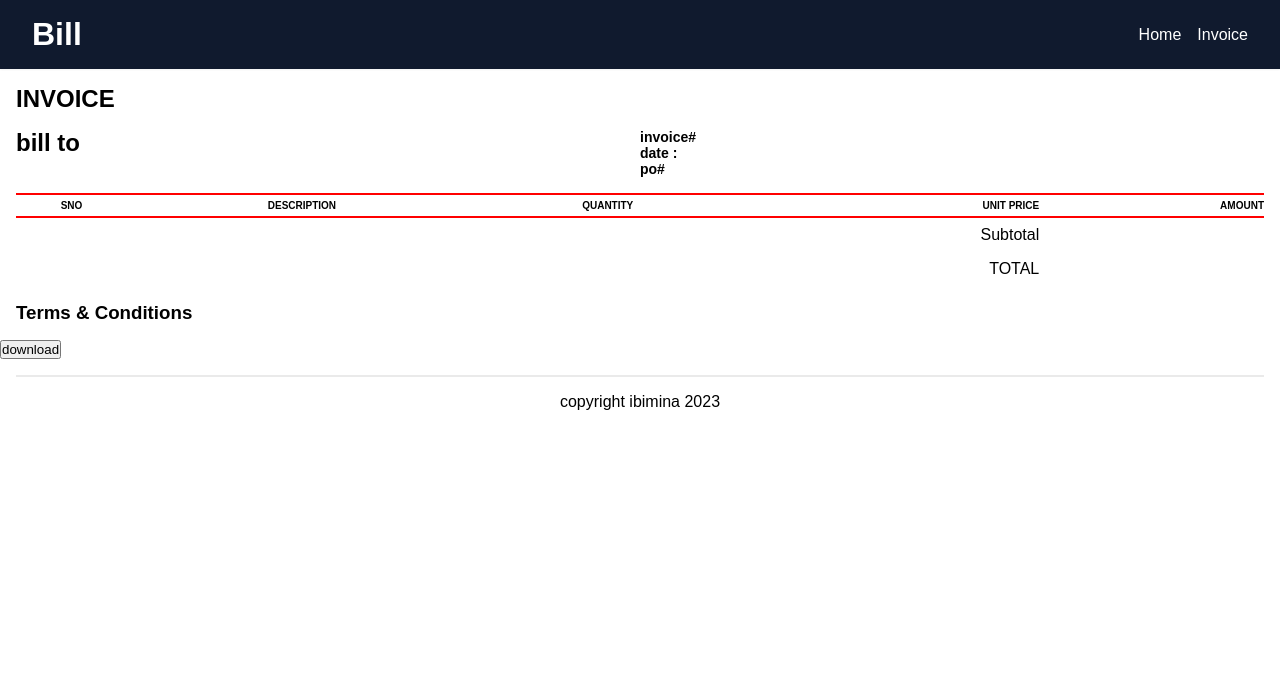
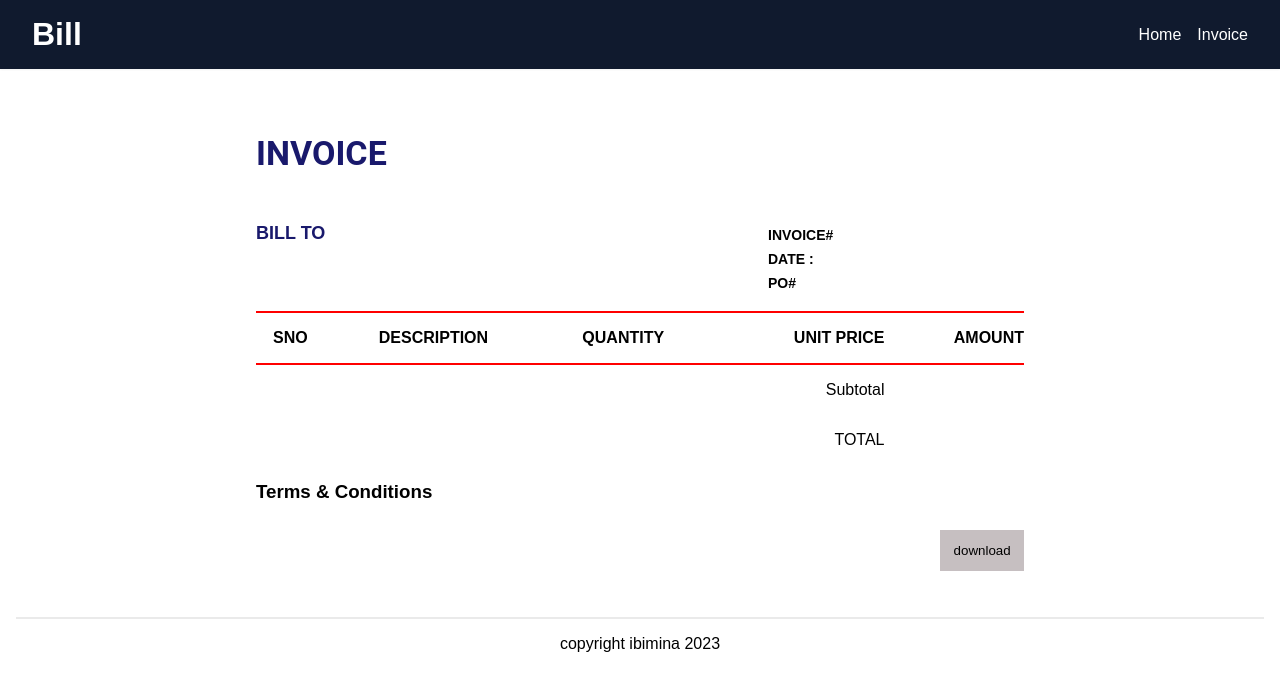
Before and after one commit to ibimina/Bill, a Next.js app: page /invoice in a window 1280 px wide. Shown: the top 690 px of the page. Built offline with nearby package versions, Linux system fonts and the light colour scheme.

Commit message:
style: update styler sheet

```diff
--- a/src/styles/Invoice.module.css
+++ b/src/styles/Invoice.module.css
@@ -1,9 +1,12 @@
+.template_wrapper {
+    padding: 1em;
+    max-width: 800px;
+    margin: 3em auto 0;
+}
 
-.container{
-    padding: 1em;
-}.address {
+.address {
     display: grid;
-    grid-template-columns: 1fr 1fr;
+    grid-template-columns: 2fr 1fr;
 }
 
 .sender {
@@ -16,20 +19,38 @@
 
 .uppercase {
     text-transform: uppercase;
+    margin-bottom: 1em;
+    color: rgb(25, 25, 108);
+    font-family: 'Roboto', sans-serif;
+    font-size: 34px;
+}
+
+.bill {
+    text-transform: uppercase;
+    margin-bottom: 0.2em;
+    color: rgb(25, 25, 108);
+    font-size:18px;
+}
+
+.bill_address {
+    line-height: 1.2em;
+    font-weight: 500;
 }
 
 .semi {
-    font-weight: 600;
+    font-weight: 700;
 }
 
 .font_mid {
     font-size: 14px;
+    text-transform: uppercase;
 }
 
 .flex {
     display: flex;
     align-items: center;
     justify-content: space-between;
+    line-height: 1.5em;
 }
 
 .table {
@@ -43,7 +64,6 @@
     border-bottom: 2px solid red;
     text-transform: uppercase;
     font-size: 10px;
-
 }
 
 .bold {
@@ -53,7 +73,7 @@
 }
 
 .padding {
-    padding: 0.5em 0;
+    padding: 1em 0;
 }
 
 .end {
@@ -72,3 +92,31 @@
     margin-top: 2em;
     margin-left: 85%;
 }
+
+.btn {
+    display: block;
+    margin: 1em 0;
+    padding: 1em;
+    border: none;
+    cursor: pointer;
+    margin-top: 2em;
+    margin-left: auto;
+    background-color: rgb(198, 191, 193);
+}
+
+.btn:hover {
+    background-color: #e42d2d;
+    color: #fff;
+}
+.btn:focus {
+    outline: none;
+}
+.terms {
+    margin-bottom: 0.5em;
+}
+
+@media (min-width:40rem) {
+    .head {
+        font-size: unset;
+    }
+}
```
